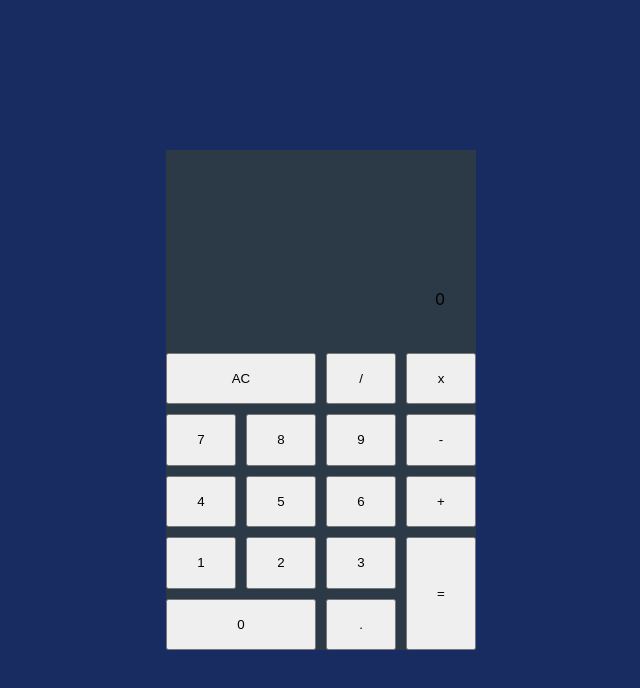
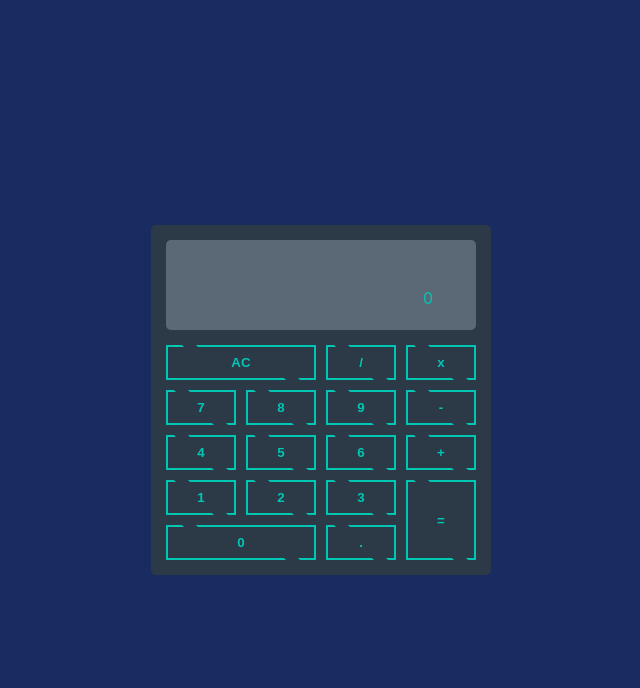
Before and after one commit to budnickip/javascriptCalc, a React (Create React App) app: page / in a window 1280 px wide. Shown: the top 688 px of the page, without its empty margins (319-959 px from the left). Built offline with nearby package versions, Linux system fonts and the light colour scheme.

Commit message:
added button styles

```diff
--- a/src/App.scss
+++ b/src/App.scss
@@ -1,16 +1,23 @@
 .calc{
     background-color: #2C3A47;
-    min-height: 500px;
+    border-radius: 5px;
+  //  min-height: 350px;
     width: 310px;
     display: flex;
     flex-wrap: wrap;
+    padding: 15px;
 }
 
 .displayer{
     width: 100%;
+    height: 60px;
+    padding: 15px;
+    border-radius: 5px;
     display: flex;
     flex-wrap: wrap;
     align-items: center;
+    background-color: #5B6977;
+    color: #00C6B4;
 }
 
 .upper-displayer{
@@ -29,4 +36,6 @@
     display: grid;
     grid-gap: 10px;
     grid-template-columns: 70px 70px 70px 70px;
+    grid-template-rows: 35px 35px 35px 35px 35px;
+    padding-top: 15px;
 }
--- a/src/Button/index.js
+++ b/src/Button/index.js
@@ -1,9 +1,10 @@
 import React from 'react';
 import './index.scss';
 
+
 function Button(props) {
     return (
-    <button className={props.idx} id={props.idx} onClick={props.onClick}>{props.name}</button>
+    <button className={`button ${props.idx}`} id={props.idx} onClick={props.onClick}>{props.name}</button>
     )
   }
 export default Button
--- a/src/Button/index.scss
+++ b/src/Button/index.scss
@@ -1,3 +1,44 @@
+.button{
+    background: none;
+    border: 2px solid;
+    color: #00C6B4;
+    font-weight: 700;
+    cursor: pointer;
+    position: relative;
+}
+
+.button::before,.button::after{
+    content: "";
+    position: absolute;
+    width: 14px;
+    height: 2px;
+    background: #2C3A47;
+    transform: skewX(50deg);
+    transition: .4s linear;
+}
+
+.button::before{
+    top:-2px;
+    left: 10%;
+}
+
+.button::after{
+    bottom: -2px;
+    right: 10%;
+}
+
+.button:hover::before{
+    left: 70%;
+}
+
+.button:hover::after{
+    right: 70%;
+}
+
+.button:focus{
+    outline: none;
+}
+
 .clear{
     grid-column: 1/3;
     grid-row: 1;
```
